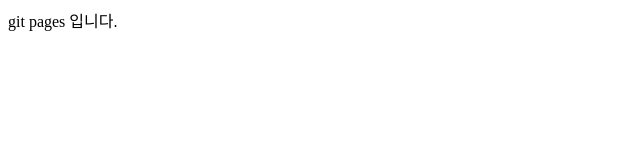
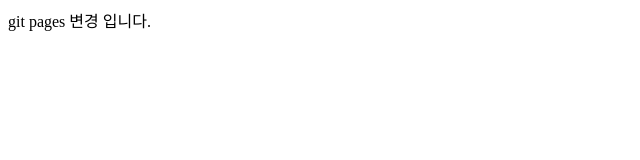
Before and after one commit to changwookjun/changwookjun.github.io, a plain HTML site: page index.html in a window 1280 px wide. Shown: the full height of the page, 0-640 px from the left. Drawn offline with Linux system fonts and the light colour scheme.

Commit message:
Update text in index.html for clarity

```diff
--- a/index.html
+++ b/index.html
@@ -8,6 +8,6 @@
     <title>웹 호스팅 변경</title>
 </head>
 <body>
-    git pages 입니다.
+    git pages 변경 입니다.
 </body>
 </html>
```
